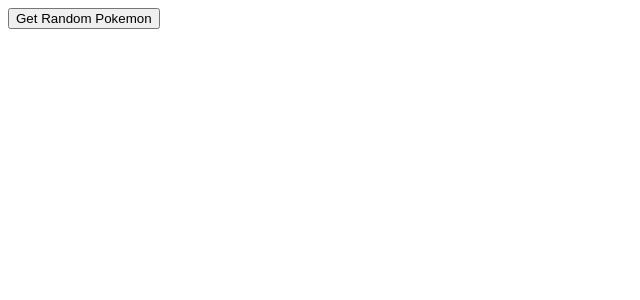
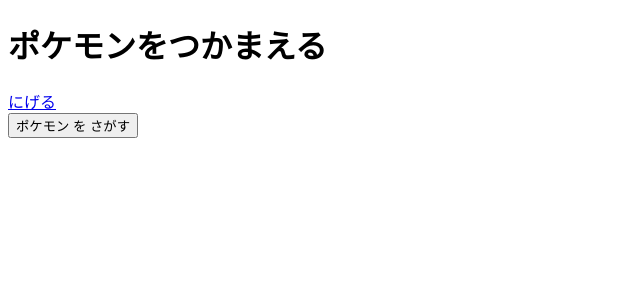
Before and after one commit to someiemos/pokemon, a Nuxt app: page /trainer/1/get in a window 1280 px wide. Shown: the top 300 px of the page, without its empty margins (0-640 px from the left). Built offline with nearby package versions, Linux system fonts and the light colour scheme.

Commit message:
view get pokemon

```diff
--- a/pages/trainer/[name]/get.vue
+++ b/pages/trainer/[name]/get.vue
@@ -1,13 +1,3 @@
-<template>
-  <div>
-    <button @click="getRandomPokemon">Get Random Pokemon</button>
-    <div v-if="pokemon">
-      <h2>{{ pokemon.name }}</h2>
-      <img :src="pokemon.image" alt="">
-    </div>
-  </div>
-</template>
-
 <script>
 export default {
   data() {
@@ -29,3 +19,16 @@ export default {
   }
 }
 </script>
+
+<template>
+  <div>
+    <h1>ポケモンをつかまえる</h1>
+    <nuxt-link to="./">にげる</nuxt-link>
+    <br>
+    <button @click="getRandomPokemon">ポケモン を さがす</button>
+    <div v-if="pokemon">
+      <h2>{{ pokemon.name }}</h2>
+      <img :src="pokemon.image" alt="">
+    </div>
+  </div>
+</template>
```
